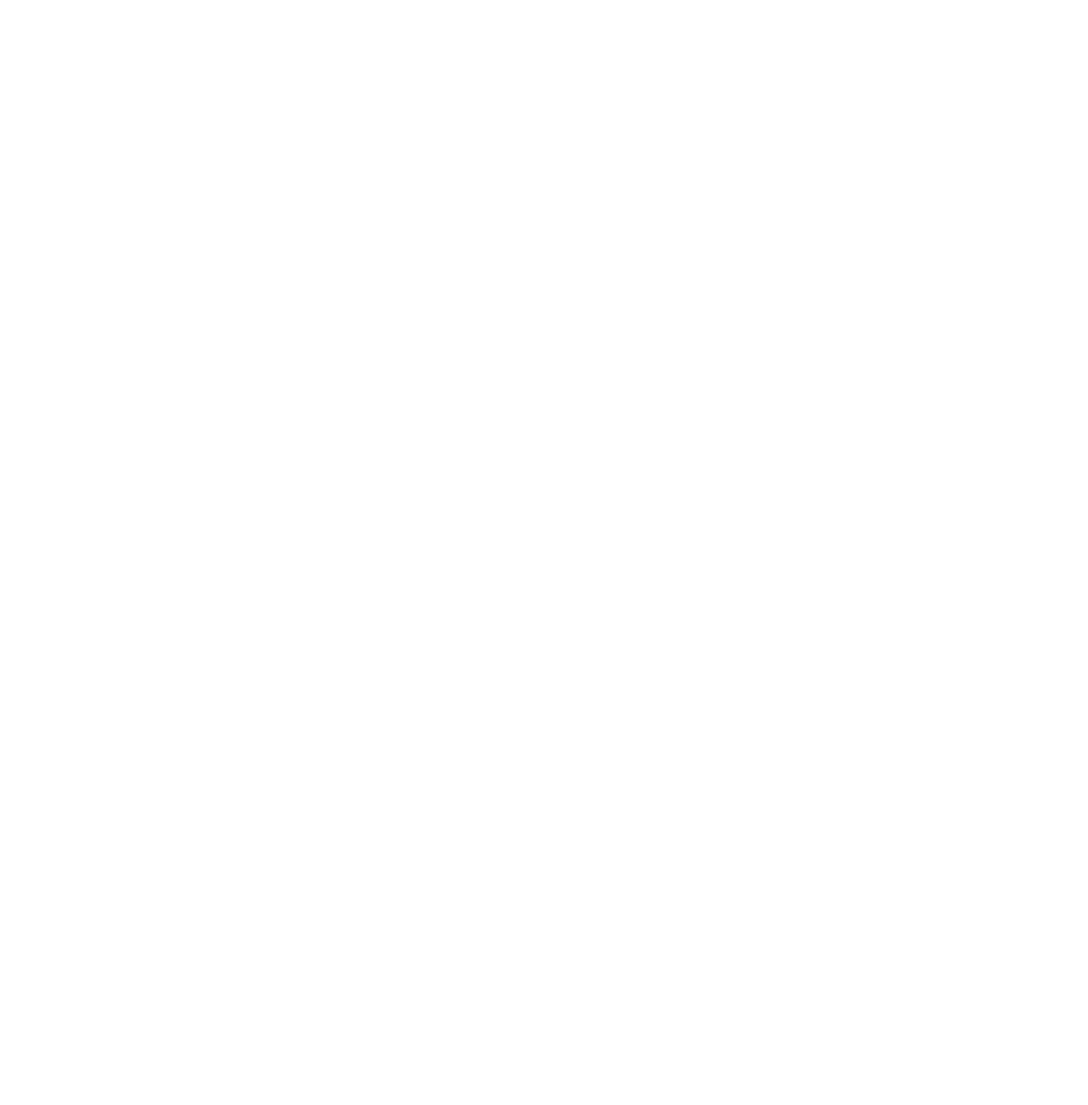
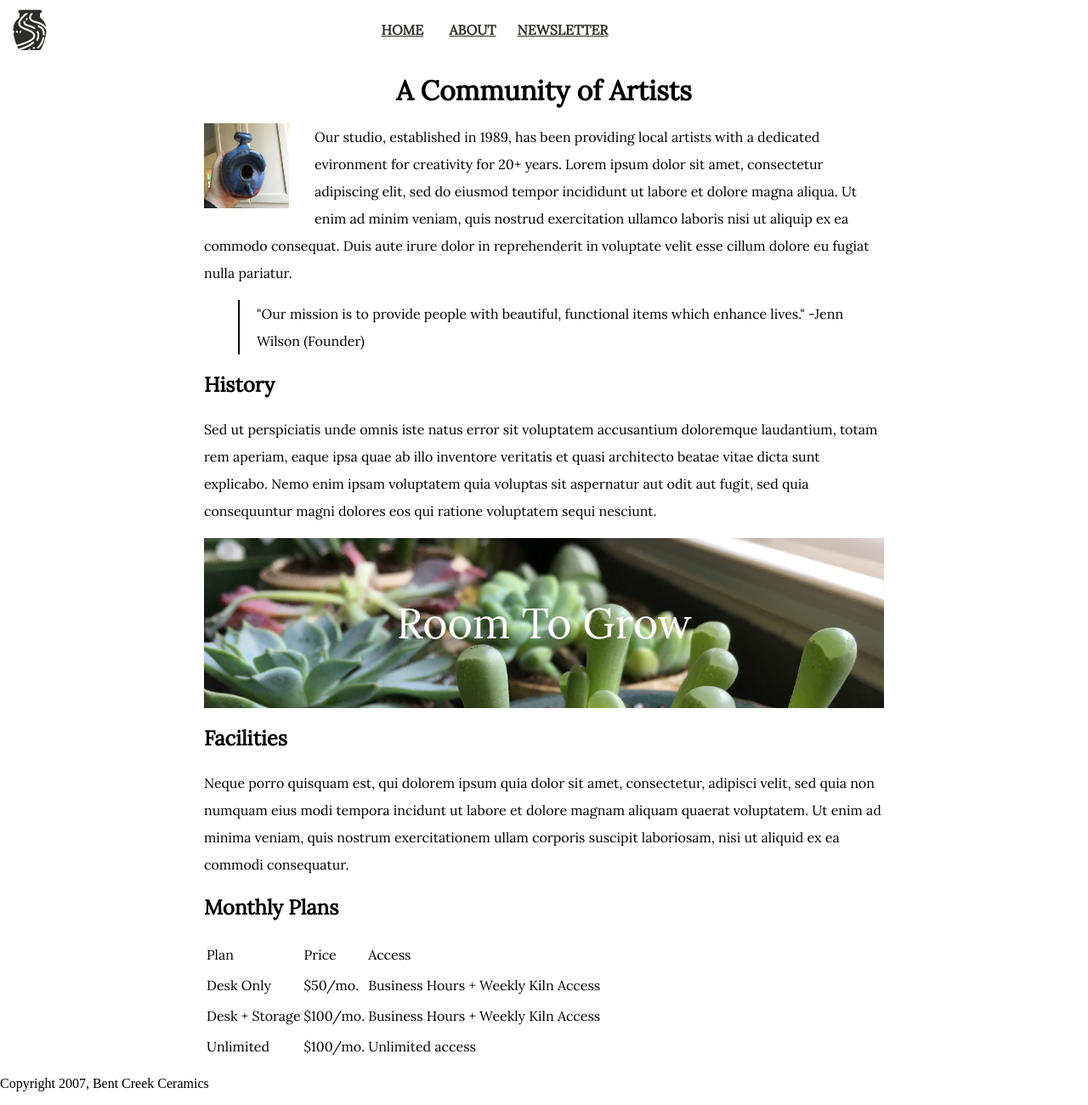
Before and after one commit to ericabell/week1-project, a PHP site: page /about.html in a window 1280 px wide. Before the commit the page is empty. Shown: the whole page at 85% size. Before the commit the page ends 800 px from the top, so only its background shows below. Run offline with PHP 8.4, Linux system fonts and the light colour scheme.

Commit message:
Working on about page. mostly done.

```diff
--- a/about.html
+++ b/about.html
@@ -4,6 +4,8 @@
   <meta charset="UTF-8">
   <meta name="viewport" content="width=device-width, initial-scale=1.0">
   <meta http-equiv="X-UA-Compatible" content="ie=edge">
+
+  <link rel="stylesheet" href="styles.css">
 
   <!-- need Lora and Roboto -->
   <link href="https://fonts.googleapis.com/css?family=Lora|Roboto" rel="stylesheet">
@@ -12,6 +14,76 @@
 </head>
 <body>
 
+  <header>
+    <nav id="nav-bar">
+      <img src="images/bent-creek-logo.png" alt="logo" id="nav-logo">
+      <div id="nav-links">
+        <a href="index.html">home</a>
+        <a href="about.html">about</a>
+        <a href="newsletter.html">newsletter</a>
+      </div>
+    </nav>
+  </header>
+
+  <main id="about">
+    <h1>A Community of Artists</h1>
+
+    <img src="images/birdhouse.jpg" alt="birdhouse" id="birdhouse">
+
+    <p>Our studio, established in 1989, has been providing local artists with a dedicated evironment for creativity for 20+ years. Lorem ipsum dolor sit amet, consectetur adipiscing elit, sed do eiusmod tempor incididunt ut labore et dolore magna aliqua. Ut enim ad minim veniam, quis nostrud exercitation ullamco laboris nisi ut aliquip ex ea commodo consequat. Duis aute irure dolor in reprehenderit in voluptate velit esse cillum dolore eu fugiat nulla pariatur.
+    </p>
+
+    <blockquote>"Our mission is to provide people with beautiful, functional items which enhance lives."
+    -Jenn Wilson (Founder)
+    </blockquote>
+
+    <h2>History</h2>
+
+    <p>Sed ut perspiciatis unde omnis iste natus error sit voluptatem accusantium doloremque laudantium, totam rem aperiam, eaque ipsa quae ab illo inventore veritatis et quasi architecto beatae vitae dicta sunt explicabo. Nemo enim ipsam voluptatem quia voluptas sit aspernatur aut odit aut fugit, sed quia consequuntur magni dolores eos qui ratione voluptatem sequi nesciunt.
+    </p>
+
+    <div id="plant-image">Room To Grow</div>
+
+    <h2>Facilities</h2>
+
+    <p>Neque porro quisquam est, qui dolorem ipsum quia dolor sit amet, consectetur, adipisci velit, sed quia non numquam eius modi tempora incidunt ut labore et dolore magnam aliquam quaerat voluptatem. Ut enim ad minima veniam, quis nostrum exercitationem ullam corporis suscipit laboriosam, nisi ut aliquid ex ea commodi consequatur.
+    </p>
+
+    <h2>Monthly Plans</h2>
+
+    <table>
+      <thead>
+        <tr>
+          <td>Plan</td>
+          <td>Price</td>
+          <td>Access</td>
+        </tr>
+      </thead>
+
+      <tbody>
+        <tr>
+          <td>Desk Only</td>
+          <td>$50/mo.</td>
+          <td>Business Hours + Weekly Kiln Access</td>
+        </tr>
+        <tr>
+          <td>Desk + Storage</td>
+          <td>$100/mo.</td>
+          <td>Business Hours + Weekly Kiln Access</td>
+        </tr>
+        <tr>
+          <td>Unlimited</td>
+          <td>$100/mo.</td>
+          <td>Unlimited access</td>
+        </tr>
+      </tbody>
+    </table>
+
+  </main>
+
+  <footer>
+    <p>Copyright 2007, Bent Creek Ceramics</p>
+  </footer>
 </body>
 </html>
 
--- a/styles.css
+++ b/styles.css
@@ -16,3 +16,117 @@ Input Border Bottom: #968772
 Input Border Bottom (Focus): #967343
 
 */
+
+/*ALL PAGES BEGIN*/
+body {
+  /*background-color: #000000;*/
+  margin: 0;
+}
+
+header {
+  background-color: #ffffff;
+}
+
+/*NAVIGATION BAR BEGIN*/
+#nav-bar {
+  width: 100%;
+  display: flex;
+}
+
+#nav-logo {
+  width: 50px;
+  height: 50px;
+  padding: 10px;
+}
+
+#nav-links {
+  display: flex;
+  flex-basis: 80%;
+  justify-content: center;
+  align-items: center;
+}
+#nav-bar a {
+  color: #2B2F26;
+  flex-basis: 80px; /* width of each link */
+  text-transform: uppercase;
+  font-family: Lora;
+  font-weight: bold;
+}
+/*NAVIGATION BAR END*/
+
+
+/*FOOTER BEGIN*/
+
+/*FOOTER END*/
+
+/*ALL PAGES END*/
+
+/*HOME BEGIN*/
+
+/*HOME END*/
+
+/*ABOUT BEGIN*/
+#about {
+  font-family: Lora;
+  width: 800px;
+  margin: 0 auto;
+  line-height: 2.0em;
+}
+
+#about img#birdhouse {
+  width: 100px;
+  height: 100px;
+  float: left;
+  padding-right: 30px;
+}
+
+#plant-image {
+  height: 200px;
+  width: 100%;
+  background-image: url("images/background-3.jpg");
+  background-size: cover;
+  color: white;
+  display: flex;
+  justify-content: center;
+  align-items: center;
+  font-size: 50px;
+}
+
+#about blockquote {
+  border-left-style: solid;
+  border-width: 2px;
+  padding-left: 20px;
+}
+
+h1 {
+  text-align: center;
+}
+
+/*ABOUT END*/
+
+/*NEWSLETTER BEGIN*/
+#newsletter {
+  background-image: url("images/background-2.jpg");
+  height: 1000px;
+  display: flex;
+  justify-content: space-around;
+  align-items: center;
+}
+
+#dialog-form {
+  background-color: #ffffff;
+  height: 300px;
+  width: 600px;
+  font-family: Lora;
+  padding: 20px;
+}
+
+#dialog-form h1 {
+  text-align: center;
+}
+
+#dialog-form h2 {
+  font-size: 1.4em;
+  text-align: center;
+}
+/*NEWSLETTER END*/
```
Also changed, not shown: index.html (+13 -0 lines), newsletter.html (+30 -0 lines).
